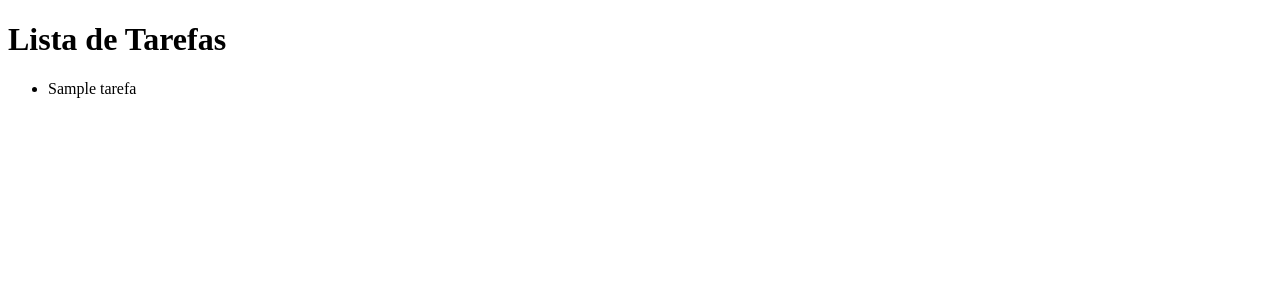
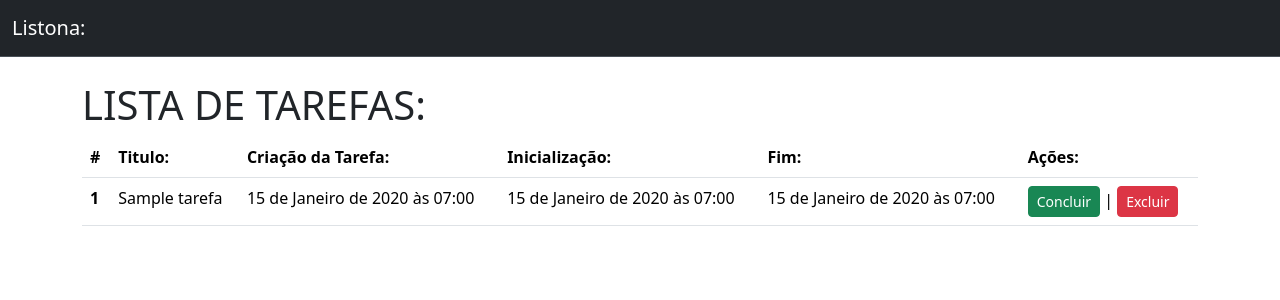
Before and after one commit to mathdourado01/Sistema-de-Gest-o-de-Tarefas, a Django app: page / in a window 1280 px wide. Shown: the top 300 px of the page. Run offline with Django 4.2, Linux system fonts and the light colour scheme; tables that the repository leaves empty hold one stand-in row (values such as "Sample post").

Commit message:
Criação da pagina inicial com BootStrap, e inicializando uma tabela, com a funcionalidade inicial do Projeto

```diff
--- a/tarefas/templates/tarefas/home.html
+++ b/tarefas/templates/tarefas/home.html
@@ -1,16 +1,53 @@
-<!DOCTYPE html>
+<!doctype html>
 <html lang="en">
-<head>
-    <meta charset="UTF-8">
-    <meta name="viewport" content="width=device-width, initial-scale=1.0">
-    <title>Document</title>
-</head>
-<body>
-    <h1>Lista de Tarefas</h1>
-    <ul>
-        {% for aluno in tarefas %}
-        <li>{{ aluno.title }}</li>
-        {% endfor %}
-    </ul>
-</body>
+  <head>
+    <meta charset="utf-8">
+    <meta name="viewport" content="width=device-width, initial-scale=1">
+    <title>Lista de Tarefas</title>
+    <link href="https://cdn.jsdelivr.net/npm/bootstrap@5.3.3/dist/css/bootstrap.min.css" rel="stylesheet" integrity="sha384-QWTKZyjpPEjISv5WaRU9OFeRpok6YctnYmDr5pNlyT2bRjXh0JMhjY6hW+ALEwIH" crossorigin="anonymous">
+  </head>
+  <body>
+    <nav class="navbar bg-dark border-bottom border-body mb-4" data-bs-theme="dark">
+        <div class="container-fluid">
+          <a class="navbar-brand" href="#">Listona:</a>
+        </div>
+      </nav>
+
+      <main class="container ">
+        <h1>LISTA DE TAREFAS:</h1>
+        {% if tarefas  %}
+        <table class="table">
+            <thead>
+              <tr>
+                <th scope="col">#</th>
+                <th scope="col">Titulo:</th>
+                <th scope="col">Criação da Tarefa:</th>
+                <th scope="col">Inicialização:</th>
+                <th scope="col">Fim:</th>
+                <th scope="col">Ações:</th>
+              </tr>
+            </thead>
+            <tbody>
+            {% for elemento in tarefas %}
+                <th scope="row">{{ elemento.id }}</th>
+                <td>{{ elemento.title }}</td>
+                <td>{{ elemento.created_at }}</td>
+                <td>{{ elemento.deadline }}</td>
+                <td>{{ elemento.finished_at|default:"Sem Data Final!" }}</td>
+                <td>
+                    <a class="btn btn-success btn-sm" href="#" role="button">Concluir</a> | <a class="btn btn-danger btn-sm" href="#" role="button">Excluir</a>
+                </td>
+
+
+            {% endfor %}
+            </tbody>
+
+          </table>
+        {% else %}
+        <p>Sem tarefas por enquanto!</p>
+        {% endif %}
+
+      </main>
+    <script src="https://cdn.jsdelivr.net/npm/bootstrap@5.3.3/dist/js/bootstrap.bundle.min.js" integrity="sha384-YvpcrYf0tY3lHB60NNkmXc5s9fDVZLESaAA55NDzOxhy9GkcIdslK1eN7N6jIeHz" crossorigin="anonymous"></script>
+  </body>
 </html>
```
